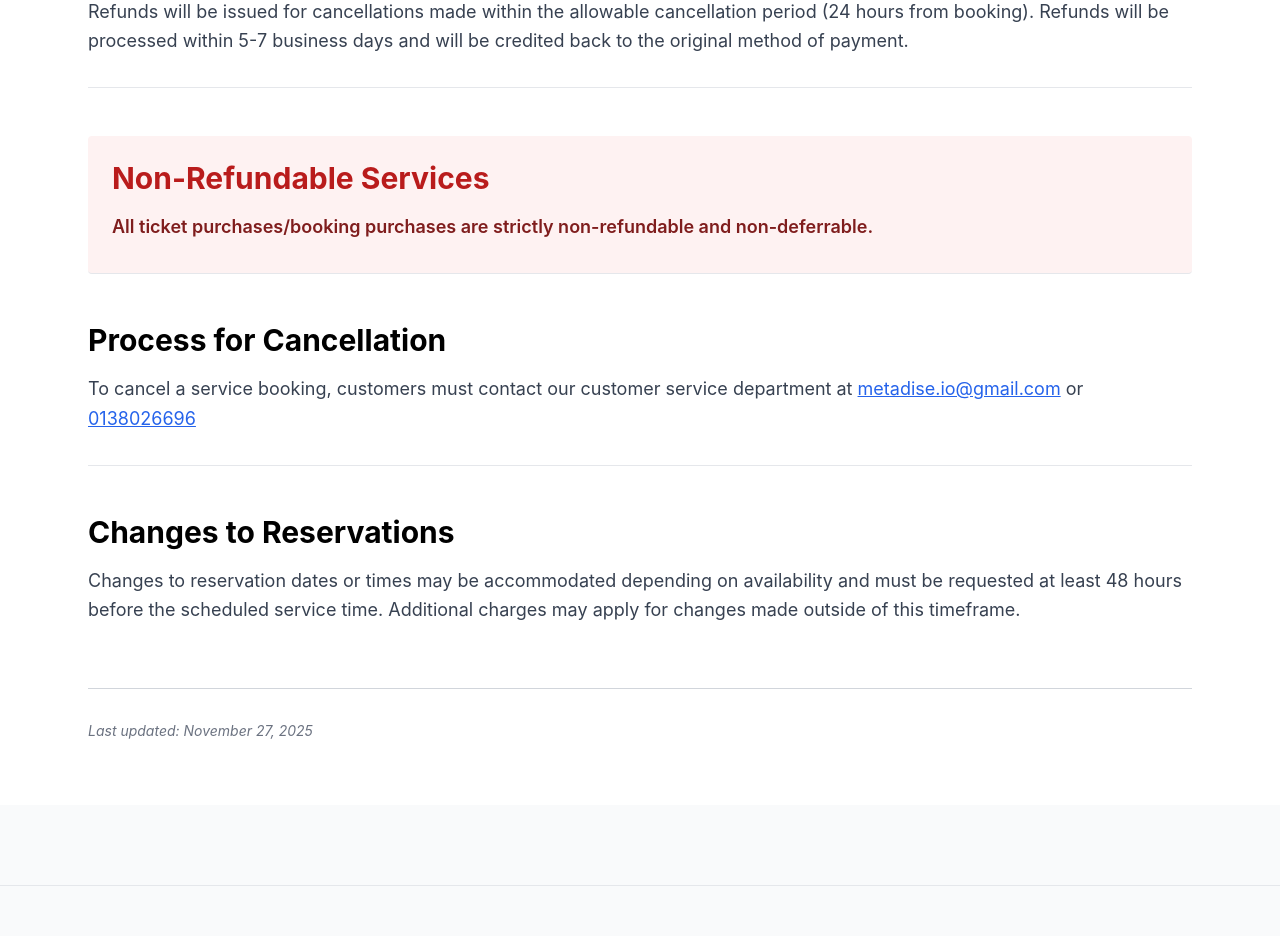
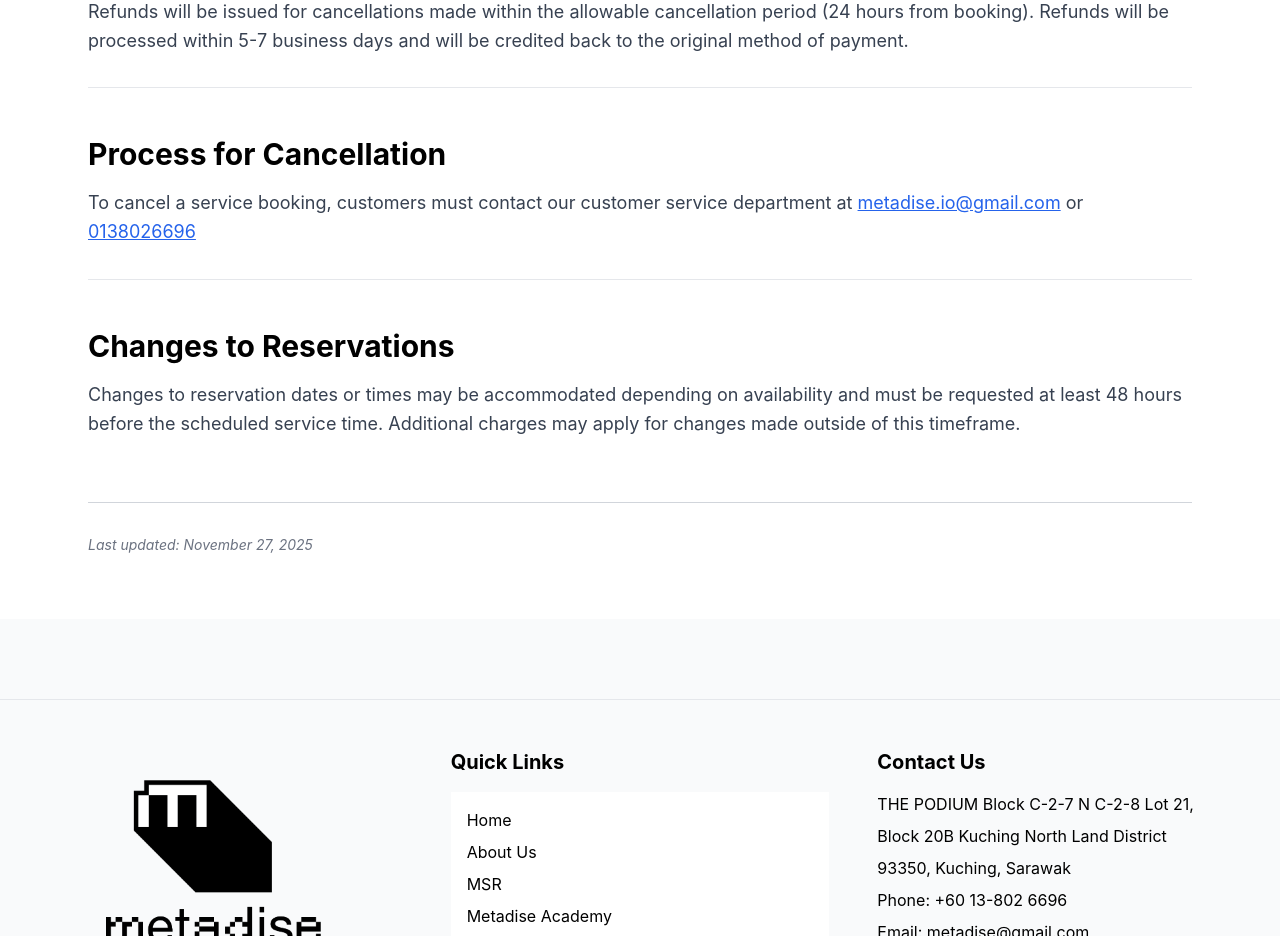
Before and after one commit to NanachiNahs/metadise-racing-portal, a React (Vite) app: page /refund-policy in a window 1280 px wide. Shown: the part 800-1736 px from the top of the page. Built offline with nearby package versions, Linux system fonts and the light colour scheme.

Commit message:
Update RefundPolicy.tsx

```diff
--- a/src/pages/RefundPolicy.tsx
+++ b/src/pages/RefundPolicy.tsx
@@ -46,14 +46,6 @@ const RefundPolicy = () => {
             </p>
           </div>
 
-          {/* Non-Refundable Services */}
-          <div className="mb-12 pb-8 border-b border-gray-200 bg-red-50 p-6 rounded">
-            <h2 className="text-3xl font-bold text-red-700 mb-4">Non-Refundable Services</h2>
-            <p className="text-lg text-red-900 leading-relaxed font-semibold">
-              All ticket purchases/booking purchases are strictly non-refundable and non-deferrable.
-            </p>
-          </div>
-
           {/* Process for Cancellation */}
           <div className="mb-12 pb-8 border-b border-gray-200">
             <h2 className="text-3xl font-bold text-black mb-4">Process for Cancellation</h2>
```
